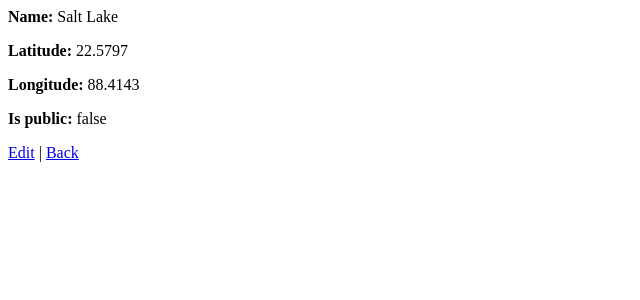
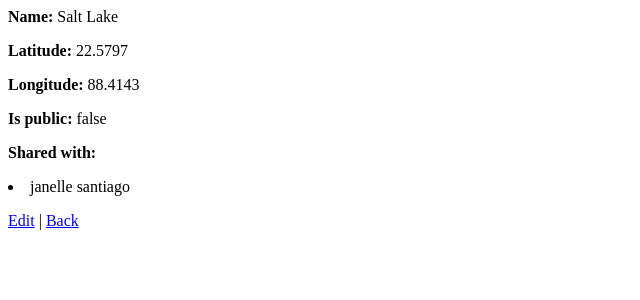
Before and after one commit to rahul-das/place_sharing_site, a Rails app: page /places/1 in a window 1280 px wide. Shown: the top 300 px of the page, without its empty margins (0-640 px from the left). Run offline with Rails 7, Linux system fonts and the light colour scheme; data comes from the database, SQL or seed files in the repository; style sheets or scripts are compiled from the project's sources; some libraries are stand-ins or nearby versions.

Commit message:
Added Shared with users details in place

```diff
--- a/app/views/places/show.html.erb
+++ b/app/views/places/show.html.erb
@@ -23,6 +23,13 @@
       <p>
         <strong>Is public:</strong>
         <%= @place.is_public %>
+      </p>
+
+      <p>
+        <strong>Shared with:</strong>
+        <% @place.shared_users.each do |shared_user| %>
+          <li><%= shared_user.name %></li>
+        <% end %>
       </p>
 
       <%= link_to 'Edit', edit_place_path(@place) %> |
```
